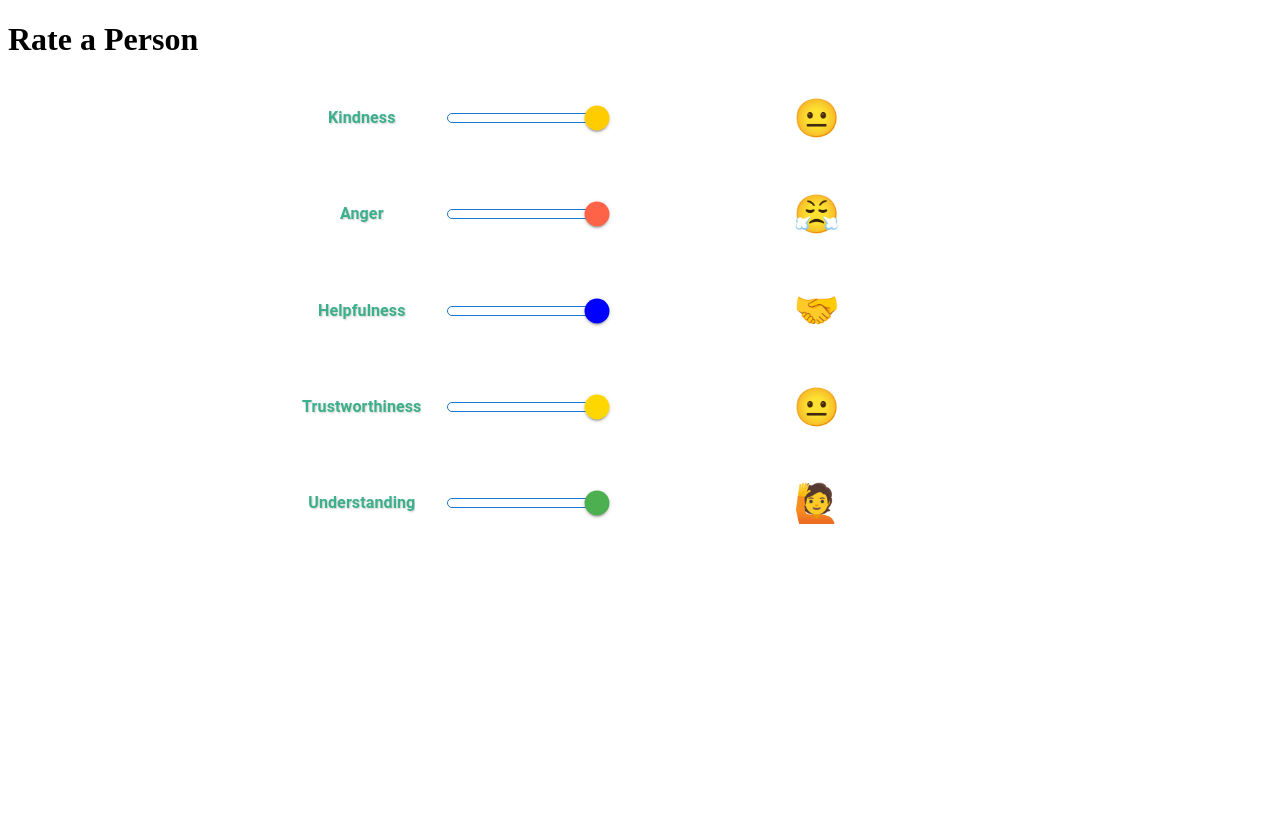
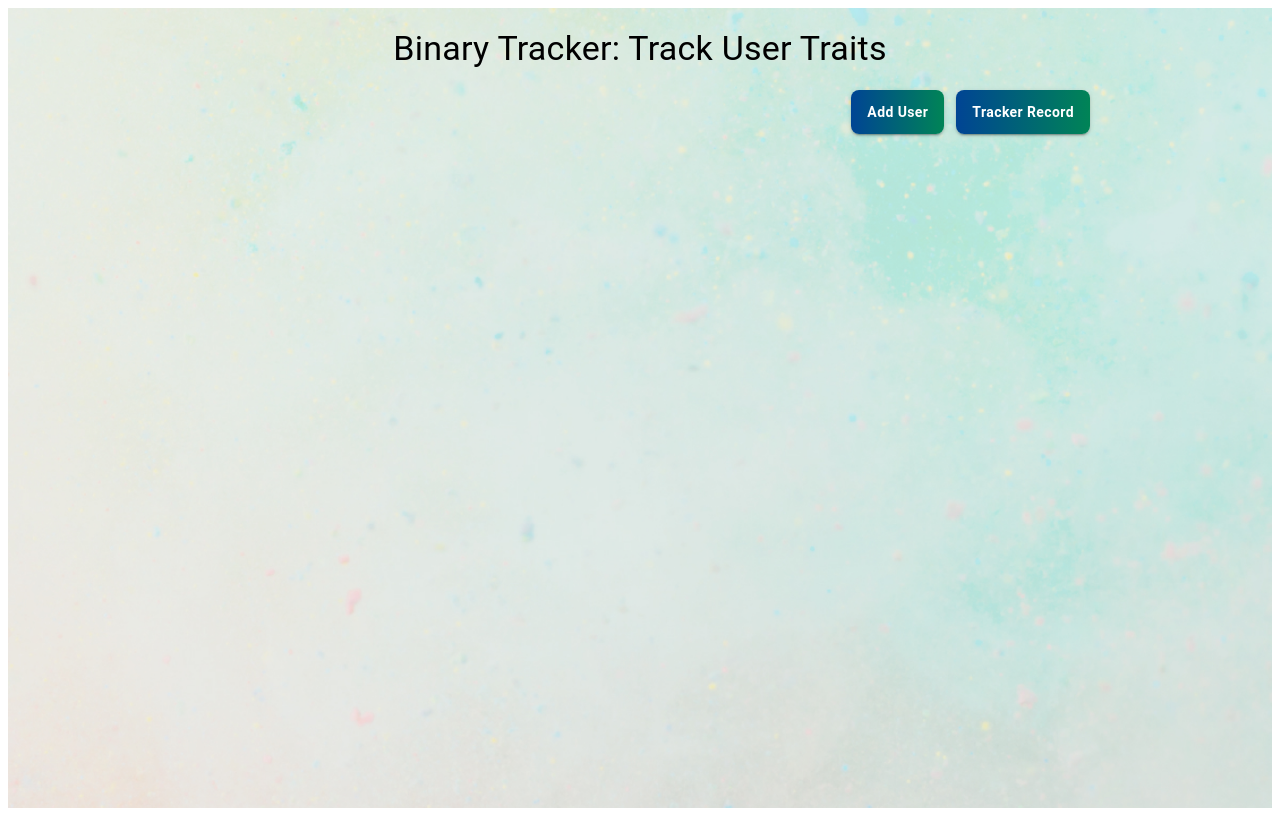
Before and after one commit to HanoodTunio/living-with-bpd, a React (Vite) app in the folder front-end/: page / in a window 1280 px wide. Built offline with nearby package versions, Linux system fonts and the light colour scheme.

Commit message:
Developed BinaryTrackerPage to manage user input and trait sliders.

```diff
--- a/front-end/src/App.jsx
+++ b/front-end/src/App.jsx
@@ -23,29 +23,29 @@
 
 // // export default App;
 
-// import React from "react";
-// import { Box } from "@mui/material"; // Import Material-UI components
-// import DialecticalBehaviorTherapyPage from "./pages/DialecticalBehaviorTherapyPage"; // Import the page
-// import ExercisesPage from "./pages/ExcercisesPage";
-// import backgroundImage from "./assets/images/backgroundColor.jpg"; // Path to your background image
-// import CardField from "./components/common/DynamicCardSection/CardFields";
+import React from "react";
+import { Box } from "@mui/material"; // Import Material-UI components
+import DialecticalBehaviorTherapyPage from "./pages/DialecticalBehaviorTherapyPage"; // Import the page
+import ExercisesPage from "./pages/ExcercisesPage";
+import backgroundImage from "./assets/images/backgroundColor.jpg"; // Path to your background image
+import BinaryTrackerPage from "./pages/BinaryTrakerPage";
 
-// const App = () => {
-//   return (
-//     <Box
-//       sx={{
-//         minHeight: "100vh", // Ensure the background image covers the entire viewport height
-//         backgroundImage: `url(${backgroundImage})`, // Apply the background image
-//         backgroundSize: "cover", // Make the background cover the entire page
-//         backgroundPosition: "center", // Center the background image
-//         backgroundRepeat: "no-repeat", // Avoid repeating the background image
-//       }}
-//     >
-//       <CardField /> {/* Render the page directly */}
-//     </Box>
-//   );
-// };
-// export default App;
+const App = () => {
+  return (
+    <Box
+      sx={{
+        minHeight: "100vh", // Ensure the background image covers the entire viewport height
+        backgroundImage: `url(${backgroundImage})`, // Apply the background image
+        backgroundSize: "cover", // Make the background cover the entire page
+        backgroundPosition: "center", // Center the background image
+        backgroundRepeat: "no-repeat", // Avoid repeating the background image
+      }}
+    >
+      <BinaryTrackerPage /> {/* Render the page directly */}
+    </Box>
+  );
+};
+export default App;
 
 // import React from "react";
 // import { Container, Box, Typography } from "@mui/material";
@@ -133,83 +133,83 @@
 
 // export default App;
 
-import React from "react";
-import EmojiSlider from "./components/common/BinaryTracker/EmojiSlider"; // Import your reusable component
+// import React from "react";
+// import EmojiSlider from "./components/common/BinaryTracker/EmojiSlider"; // Import your reusable component
 
-export default function App() {
-  return (
-    <div>
-      <h1>Rate a Person</h1>
+// export default function App() {
+//   return (
+//     <div>
+//       <h1>Rate a Person</h1>
 
-      {/* Kindness Slider */}
-      <EmojiSlider
-        title="Kindness"
-        emojiRanges={[
-          { range: [0, 20], emoji: "😡", color: "#FF6347" },
-          { range: [21, 40], emoji: "😤", color: "#FF4500" },
-          { range: [41, 60], emoji: "😐", color: "#FFCC00" },
-          { range: [61, 80], emoji: "😊", color: "#4CAF50" },
-          { range: [81, 100], emoji: "🥰", color: "#FFD700" },
-        ]}
-        sliderWidth={300}
-        thumbSize={25}
-      />
+//       {/* Kindness Slider */}
+//       <EmojiSlider
+//         title="Kindness"
+//         emojiRanges={[
+//           { range: [0, 20], emoji: "😡", color: "#FF6347" },
+//           { range: [21, 40], emoji: "😤", color: "#FF4500" },
+//           { range: [41, 60], emoji: "😐", color: "#FFCC00" },
+//           { range: [61, 80], emoji: "😊", color: "#4CAF50" },
+//           { range: [81, 100], emoji: "🥰", color: "#FFD700" },
+//         ]}
+//         sliderWidth={300}
+//         thumbSize={25}
+//       />
 
-      {/* Anger Slider */}
-      <EmojiSlider
-        title="Anger"
-        emojiRanges={[
-          { range: [0, 20], emoji: "🧘", color: "#00FF00" },
-          { range: [21, 40], emoji: "😐", color: "#FFD700" },
-          { range: [41, 60], emoji: "😤", color: "#FF6347" },
-          { range: [61, 80], emoji: "😡", color: "#FF4500" },
-          { range: [81, 100], emoji: "💢", color: "#FF0000" },
-        ]}
-        sliderWidth={300}
-        thumbSize={25}
-      />
+//       {/* Anger Slider */}
+//       <EmojiSlider
+//         title="Anger"
+//         emojiRanges={[
+//           { range: [0, 20], emoji: "🧘", color: "#00FF00" },
+//           { range: [21, 40], emoji: "😐", color: "#FFD700" },
+//           { range: [41, 60], emoji: "😤", color: "#FF6347" },
+//           { range: [61, 80], emoji: "😡", color: "#FF4500" },
+//           { range: [81, 100], emoji: "💢", color: "#FF0000" },
+//         ]}
+//         sliderWidth={300}
+//         thumbSize={25}
+//       />
 
-      {/* Helpfulness Slider */}
-      <EmojiSlider
-        title="Helpfulness"
-        emojiRanges={[
-          { range: [0, 20], emoji: "🙅", color: "#FF6347" },
-          { range: [21, 40], emoji: "😐", color: "#FFD700" },
-          { range: [41, 60], emoji: "🤝", color: "#0000FF" },
-          { range: [61, 80], emoji: "👍", color: "#4CAF50" },
-          { range: [81, 100], emoji: "💪", color: "#00FF00" },
-        ]}
-        sliderWidth={300}
-        thumbSize={25}
-      />
+//       {/* Helpfulness Slider */}
+//       <EmojiSlider
+//         title="Helpfulness"
+//         emojiRanges={[
+//           { range: [0, 20], emoji: "🙅", color: "#FF6347" },
+//           { range: [21, 40], emoji: "😐", color: "#FFD700" },
+//           { range: [41, 60], emoji: "🤝", color: "#0000FF" },
+//           { range: [61, 80], emoji: "👍", color: "#4CAF50" },
+//           { range: [81, 100], emoji: "💪", color: "#00FF00" },
+//         ]}
+//         sliderWidth={300}
+//         thumbSize={25}
+//       />
 
-      {/* Trustworthiness Slider */}
-      <EmojiSlider
-        title="Trustworthiness"
-        emojiRanges={[
-          { range: [0, 20], emoji: "👀", color: "#FF6347" },
-          { range: [21, 40], emoji: "🙄", color: "#FF4500" },
-          { range: [41, 60], emoji: "😐", color: "#FFD700" },
-          { range: [61, 80], emoji: "💎", color: "#4CAF50" },
-          { range: [81, 100], emoji: "🔒", color: "#00BFFF" },
-        ]}
-        sliderWidth={300}
-        thumbSize={25}
-      />
+//       {/* Trustworthiness Slider */}
+//       <EmojiSlider
+//         title="Trustworthiness"
+//         emojiRanges={[
+//           { range: [0, 20], emoji: "👀", color: "#FF6347" },
+//           { range: [21, 40], emoji: "🙄", color: "#FF4500" },
+//           { range: [41, 60], emoji: "😐", color: "#FFD700" },
+//           { range: [61, 80], emoji: "💎", color: "#4CAF50" },
+//           { range: [81, 100], emoji: "🔒", color: "#00BFFF" },
+//         ]}
+//         sliderWidth={300}
+//         thumbSize={25}
+//       />
 
-      {/* Understanding Slider */}
-      <EmojiSlider
-        title="Understanding"
-        emojiRanges={[
-          { range: [0, 20], emoji: "🤔", color: "#FF6347" },
-          { range: [21, 40], emoji: "😐", color: "#FFD700" },
-          { range: [41, 60], emoji: "🙋", color: "#4CAF50" },
-          { range: [61, 80], emoji: "🧠", color: "#00BFFF" },
-          { range: [81, 100], emoji: "💡", color: "#FFD700" },
-        ]}
-        sliderWidth={300}
-        thumbSize={25}
-      />
-    </div>
-  );
-}
+//       {/* Understanding Slider */}
+//       <EmojiSlider
+//         title="Understanding"
+//         emojiRanges={[
+//           { range: [0, 20], emoji: "🤔", color: "#FF6347" },
+//           { range: [21, 40], emoji: "😐", color: "#FFD700" },
+//           { range: [41, 60], emoji: "🙋", color: "#4CAF50" },
+//           { range: [61, 80], emoji: "🧠", color: "#00BFFF" },
+//           { range: [81, 100], emoji: "💡", color: "#FFD700" },
+//         ]}
+//         sliderWidth={300}
+//         thumbSize={25}
+//       />
+//     </div>
+//   );
+// }
--- a/front-end/src/components/common/BinaryTracker/EmojiSlider.jsx
+++ b/front-end/src/components/common/BinaryTracker/EmojiSlider.jsx
@@ -11,17 +11,17 @@ const EmojiSlider = ({
     { range: [61, 80], emoji: "💪", color: "#03A9F4" }, // High Helpfulness (Sky Blue)
     { range: [81, 100], emoji: "🥰", color: "#66BB6A" }, // High Kindness (Soft Green)
   ],
+  value, // slider value passed from parent
+  onValueChange, // callback function passed from parent
   sliderWidth = "100%", // Slider width (default to 100% to fill its parent)
   thumbSize = 40, // Thumb size
-  spacing = 25, // Space between elements (slider, emoji, label)
+  spacing = 30, // Space between elements (slider, emoji, label)
 }) => {
   const [mood, setMood] = useState(emojiRanges[2].emoji); // Default emoji is neutral
-  const [value, setValue] = useState(50); // Default slider value
 
   // Handle slider change and update mood
   const handleChange = (e, newValue) => {
-    setValue(newValue);
-
+    onValueChange(newValue); // Pass the new value back to the parent
     // Update mood based on slider value and passed emojiRanges
     const selectedRange = emojiRanges.find(
       (range) => newValue >= range.range[0] && newValue <= range.range[1]
@@ -37,7 +37,7 @@ const EmojiSlider = ({
         justifyContent: "center", // Center everything horizontally
         padding: "5px", // Reduced padding
         borderRadius: "8px",
-        width: "90%", // Ensure the container takes full width of its parent
+        width: "100%", // Ensure the container takes full width of its parent
         marginTop: "20px", // Space at the top
         alignItems: "center", // Vertically center items in the container
         overflowX: "visible", // Make sure nothing overflows
@@ -80,7 +80,7 @@ const EmojiSlider = ({
         }}
       >
         <Slider
-          value={value}
+          value={value} // Get the value from the parent component
           onChange={handleChange}
           aria-labelledby="trait-slider"
           sx={{
--- /dev/null
+++ b/front-end/src/pages/BinaryTrakerPage.jsx
@@ -0,0 +1,235 @@
+import React, { useState } from "react";
+import { Box, Typography, Modal } from "@mui/material";
+import EmojiSlider from "../components/common/BinaryTracker/EmojiSlider";
+import CustomButton from "../components/common/CustomButton/CustomButton";
+import Field from "../components/common/Field/Field";
+
+const BinaryTrackerPage = () => {
+  const [username, setUsername] = useState("");
+  const [sliderValues, setSliderValues] = useState([50, 40, 60, 45, 70]);
+  const [userData, setUserData] = useState([]);
+  const [isUserAdding, setIsUserAdding] = useState(false);
+  const [openModal, setOpenModal] = useState(false);
+  const [modalAverage, setModalAverage] = useState(0);
+  const [feedbackProvided, setFeedbackProvided] = useState(false);
+
+  // Calculate the average of slider values
+  const calculateAverage = (values) => {
+    const sum = values.reduce((acc, value) => acc + value, 0);
+    return (sum / values.length).toFixed(2);
+  };
+
+  // Handle slider value change
+  const handleSliderChange = (index, newValue) => {
+    setSliderValues((prevValues) => {
+      const updatedValues = [...prevValues];
+      updatedValues[index] = newValue;
+      return updatedValues;
+    });
+  };
+
+  // Handle username input change
+  const handleUsernameChange = (event) => {
+    setUsername(event.target.value);
+  };
+
+  // Add user and reset form
+  const handleAddUser = () => {
+    if (username.trim() !== "") {
+      const newUser = { username, traits: sliderValues };
+      setUserData((prevData) => [...prevData, newUser]);
+      setUsername("");
+      setSliderValues([50, 40, 60, 45, 70]);
+      setIsUserAdding(false);
+
+      // Calculate the average before opening modal
+      const avg = calculateAverage(sliderValues);
+      setModalAverage(avg); // Set the calculated average for the modal
+
+      setFeedbackProvided(true); // Mark feedback as provided
+      setOpenModal(true); // Open modal immediately
+    } else {
+      alert("Please enter a valid username.");
+    }
+  };
+
+  // Close the modal
+  const handleCloseModal = () => {
+    setOpenModal(false);
+    setFeedbackProvided(false); // Reset feedback state when closing modal
+  };
+
+  // Define modal style
+  const modalStyle = {
+    position: "absolute",
+    top: "50%",
+    left: "50%",
+    transform: "translate(-50%, -50%)",
+    width: "400px",
+    backgroundColor: "white",
+    border: "2px solid #000",
+    padding: "20px",
+    boxShadow: 24,
+    zIndex: 1300,
+  };
+
+  return (
+    <Box sx={{ padding: "20px", maxWidth: "900px", margin: "0 auto" }}>
+      <Typography
+        variant="h4"
+        sx={{ marginBottom: "20px", textAlign: "center" }}
+      >
+        Binary Tracker: Track User Traits
+      </Typography>
+
+      <Box sx={{ marginBottom: "20px", textAlign: "center" }}>
+        {!isUserAdding ? (
+          <>
+            <Box
+              sx={{
+                display: "flex",
+                justifyContent: "flex-end",
+                gap: "12px",
+              }}
+            >
+              <CustomButton
+                text="Add User"
+                onClick={() => setIsUserAdding(true)}
+              />
+              <CustomButton
+                text="Tracker Record"
+                //onClick={handleTrackerRecord}
+              />
+            </Box>
+          </>
+        ) : (
+          <>
+            <Box
+              sx={{
+                marginTop: "50px",
+                marginBottom: "30px",
+                width: "60%",
+                display: "flex", // Enable flexbox
+                justifyContent: "center", // Center horizontally
+                alignItems: "center", // Center vertically (optional, but helps in case there's any vertical gap)
+                marginLeft: "auto", // Optional: ensures the Box itself is centered in its parent container
+                marginRight: "auto", // Optional: ensures the Box itself is centered in its parent container
+              }}
+            >
+              <Field
+                label="Enter Username"
+                value={username}
+                onChange={handleUsernameChange}
+                icon="👤"
+              />
+            </Box>
+
+            <Box sx={{ marginBottom: "30px" }}>
+              <EmojiSlider
+                title="Kindness"
+                value={sliderValues[0]}
+                onValueChange={(newValue) => handleSliderChange(0, newValue)} // Pass function to handle value change
+                emojiRanges={[
+                  { range: [0, 20], emoji: "😡", color: "#FF6347" },
+                  { range: [21, 40], emoji: "😤", color: "#FF4500" },
+                  { range: [41, 60], emoji: "😐", color: "#FFCC00" },
+                  { range: [61, 80], emoji: "😊", color: "#4CAF50" },
+                  { range: [81, 100], emoji: "🥰", color: "#FFD700" },
+                ]}
+                sliderWidth={300}
+                thumbSize={25}
+              />
+              <EmojiSlider
+                title="Anger"
+                value={sliderValues[1]}
+                onValueChange={(newValue) => handleSliderChange(1, newValue)} // Pass function to handle value change
+                emojiRanges={[
+                  { range: [0, 20], emoji: "🧘", color: "#00FF00" },
+                  { range: [21, 40], emoji: "😐", color: "#FFD700" },
+                  { range: [41, 60], emoji: "😤", color: "#FF6347" },
+                  { range: [61, 80], emoji: "😡", color: "#FF4500" },
+                  { range: [81, 100], emoji: "💢", color: "#FF0000" },
+                ]}
+                sliderWidth={300}
+                thumbSize={25}
+              />
+              <EmojiSlider
+                title="Helpfulness"
+                value={sliderValues[2]}
+                onValueChange={(newValue) => handleSliderChange(2, newValue)} // Pass function to handle value change
+                emojiRanges={[
+                  { range: [0, 20], emoji: "🙅", color: "#FF6347" },
+                  { range: [21, 40], emoji: "😐", color: "#FFD700" },
+                  { range: [41, 60], emoji: "🤝", color: "#0000FF" },
+                  { range: [61, 80], emoji: "👍", color: "#4CAF50" },
+                  { range: [81, 100], emoji: "💪", color: "#00FF00" },
+                ]}
+                sliderWidth={300}
+                thumbSize={25}
+              />
+              <EmojiSlider
+                title="Trustworthiness"
+                value={sliderValues[3]}
+                onValueChange={(newValue) => handleSliderChange(3, newValue)} // Pass function to handle value change
+                emojiRanges={[
+                  { range: [0, 20], emoji: "👀", color: "#FF6347" },
+                  { range: [21, 40], emoji: "🙄", color: "#FF4500" },
+                  { range: [41, 60], emoji: "😐", color: "#FFD700" },
+                  { range: [61, 80], emoji: "💎", color: "#4CAF50" },
+                  { range: [81, 100], emoji: "💖", color: "#00BFFF" },
+                ]}
+                sliderWidth={300}
+                thumbSize={25}
+              />
+              <EmojiSlider
+                title="Understanding"
+                value={sliderValues[4]}
+                onValueChange={(newValue) => handleSliderChange(4, newValue)} // Pass function to handle value change
+                emojiRanges={[
+                  { range: [0, 20], emoji: "❌", color: "#FF6347" },
+                  { range: [21, 40], emoji: "😐", color: "#FF4500" },
+                  { range: [41, 60], emoji: "🤗", color: "#00FF00" },
+                  { range: [61, 80], emoji: "🙌", color: "#FFD700" },
+                  { range: [81, 100], emoji: "✨", color: "#00BFFF" },
+                ]}
+                sliderWidth={300}
+                thumbSize={25}
+              />
+            </Box>
+
+            <Box sx={{ textAlign: "center" }}>
+              <CustomButton text="Add User" onClick={handleAddUser} />
+            </Box>
+          </>
+        )}
+      </Box>
+
+      <Modal
+        open={openModal}
+        onClose={handleCloseModal}
+        aria-labelledby="modal-title"
+        aria-describedby="modal-description"
+      >
+        <Box sx={modalStyle}>
+          <Typography variant="h6" id="modal-title">
+            Feedback Submitted!
+          </Typography>
+          <Typography
+            variant="body1"
+            id="modal-description"
+            sx={{ marginTop: "10px" }}
+          >
+            The calculated average score is: {modalAverage}%
+          </Typography>
+          <CustomButton
+            text="Close"
+            onClick={handleCloseModal}
+            sx={{ marginTop: "20px" }}
+          />
+        </Box>
+      </Modal>
+    </Box>
+  );
+};
+
+export default BinaryTrackerPage;
```
